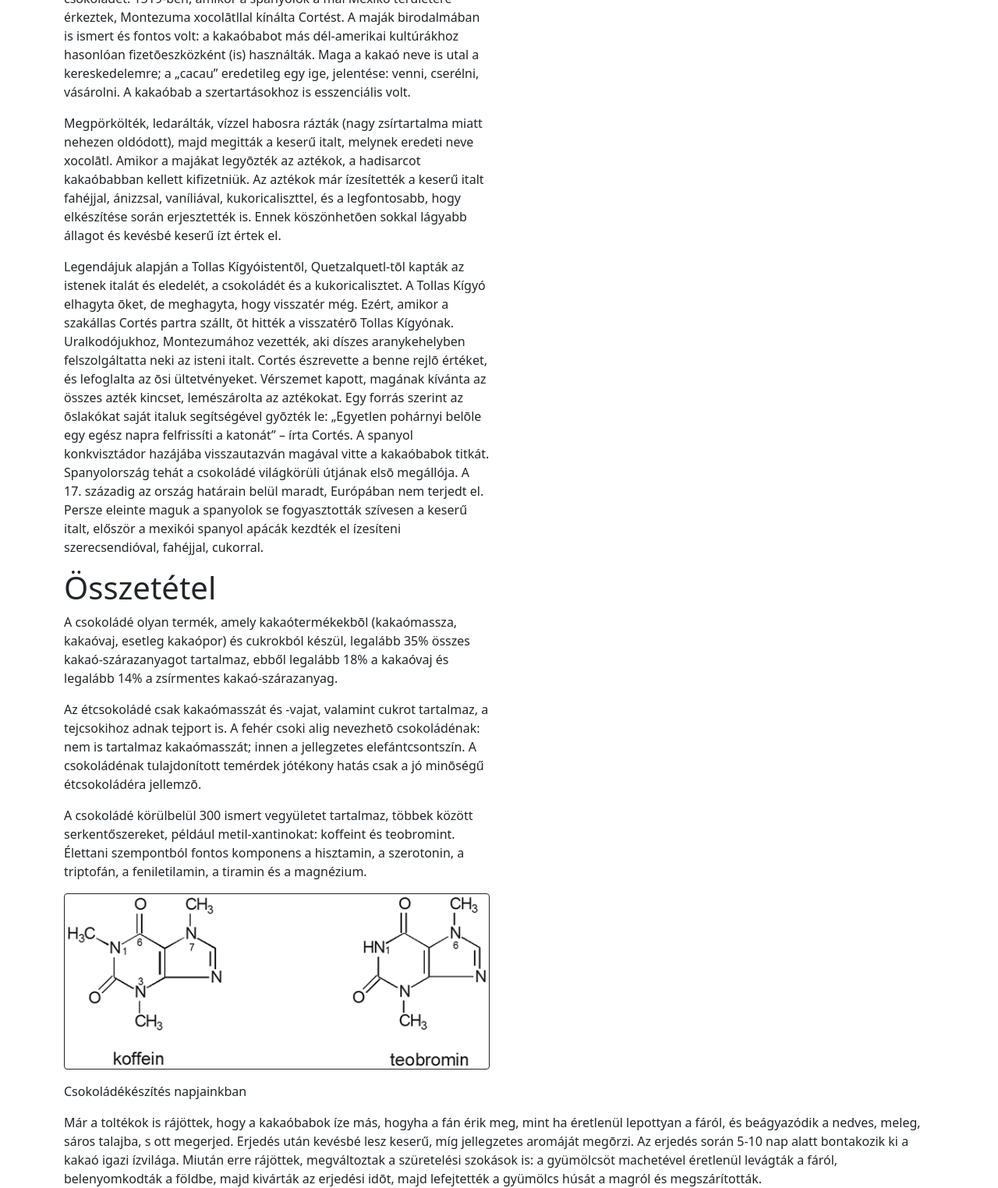
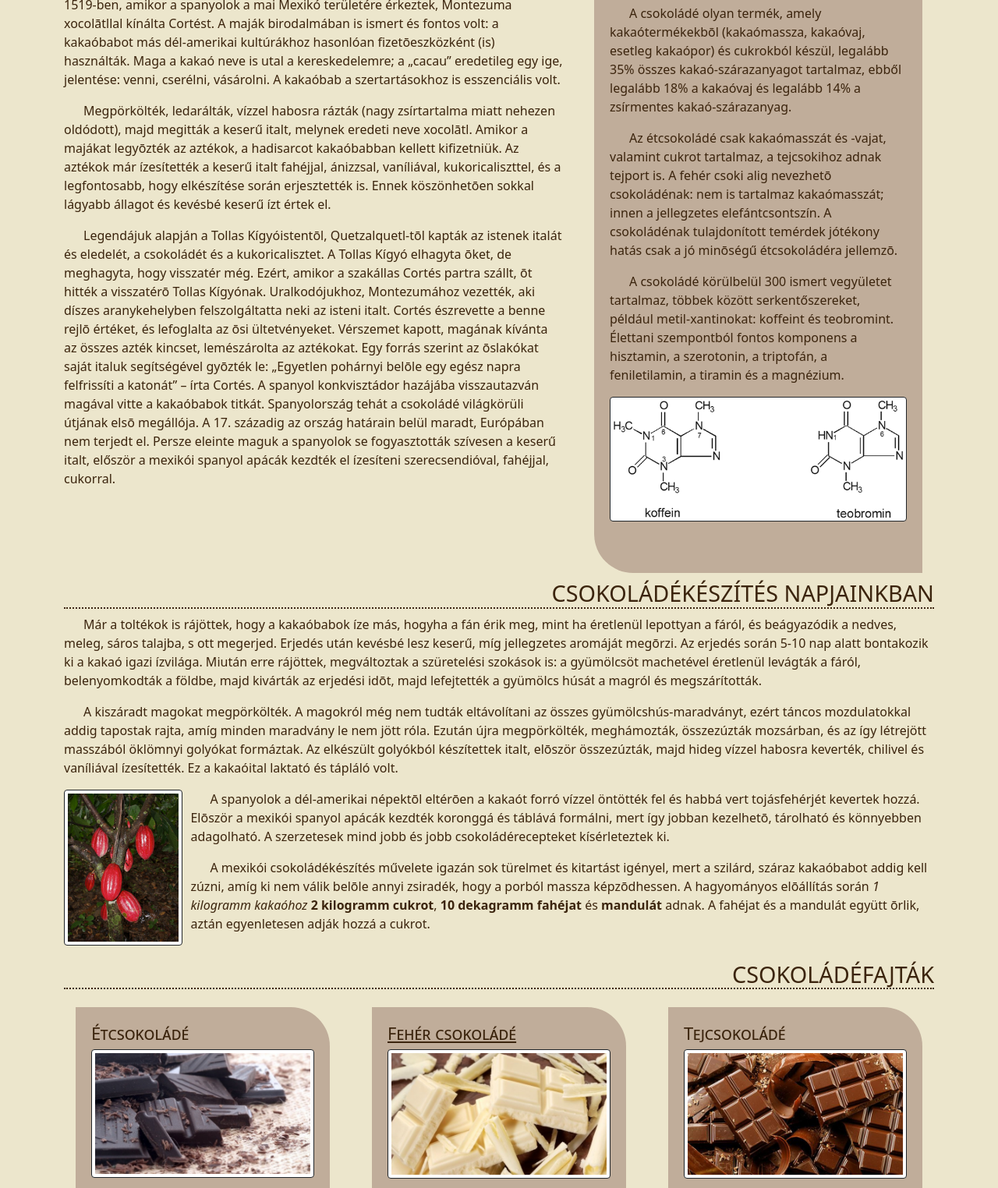
Before and after one commit to darikaze/feladat6, a plain HTML site: page feladat6/index.html in a window 1280 px wide. Shown: the part 611-2135 px from the top of the page at 78% size. Drawn offline with nearby package versions, Linux system fonts and the light colour scheme.

Commit message:
keszallapot

```diff
--- a/feladat6/index.html
+++ b/feladat6/index.html
@@ -1,12 +1,16 @@
 <!DOCTYPE html>
-<html>
+<html lang="hu">
 <head>
+    <meta charset="UTF-8">
     <!-- Szükséges elemek -->
     <meta name="viewport" content="width=device-width, initial-scale=1">
 
     <!-- Bootstrap CSS -->
     <link rel="stylesheet" href="bootstrap/css/bootstrap.min.css">
 
+    <link rel="stylesheet" href="style.css">
+
+    <title>Csokoládé</title>
 </head>
 <body>
     <!-- Fejléc -->
@@ -70,21 +74,20 @@
             </div>
         </nav>
         <!-- Bevezető -->
-        <p>A csokoládé egy kakaóbabból készített édesség. Elterjedten vékony lapokban, bonbonként vagy italként lehet fogyasztani. A szó a csokoládé 16. század óta használt navatl indián nevéhez, a xocolātlhoz{ejtsd: sokolátl} hasonló hangzású névként került a világ legtöbb nyelvébe, a magyarba is. A csokoládé elsősorban az agyra hat pozitívan, például endorfint szabadít fel, ami boldogság érzettel jár. Emellett az agy működését is serkenti, frissen tartja és még a vér- és szívrendszerre is jótékonyan hat. Egy kis csokoládé elfogyasztása megnyugtatja az embert, kellemes hangulatba ringatja.</p>
+        <p id="csokolade2">A csokoládé egy kakaóbabból készített édesség. Elterjedten vékony lapokban, bonbonként vagy italként lehet fogyasztani. A szó a csokoládé 16. század óta használt navatl indián nevéhez, a xocolātlhoz{ejtsd: sokolátl} hasonló hangzású névként került a világ legtöbb nyelvébe, a magyarba is. A csokoládé elsősorban az agyra hat pozitívan, például endorfint szabadít fel, ami boldogság érzettel jár. Emellett az agy működését is serkenti, frissen tartja és még a vér- és szívrendszerre is jótékonyan hat. Egy kis csokoládé elfogyasztása megnyugtatja az embert, kellemes hangulatba ringatja.</p>
         <!-- Története és összetétele -->
+        <div class="row">
+            <div class="col-md-7">
                 <section id="tortenetesosszetetel">
-            <div class="row">
-                <div class="col-12 col-md-6 tortenet">
                             <h1>Története</h1>
                             <p>Amerikában az aztékok már jóval az európai hódítók elōtt is itták a csokoládét. 1519-ben, amikor a spanyolok a mai Mexikó területére érkeztek, Montezuma xocolātllal kínálta Cortést. A maják birodalmában is ismert és fontos volt: a kakaóbabot más dél-amerikai kultúrákhoz hasonlóan fizetōeszközként (is) használták. Maga a kakaó neve is utal a kereskedelemre; a „cacau” eredetileg egy ige, jelentése: venni, cserélni, vásárolni. A kakaóbab a szertartásokhoz is esszenciális volt.</p>
                             <p>Megpörkölték, ledarálták, vízzel habosra rázták (nagy zsírtartalma miatt nehezen oldódott), majd megitták a keserű italt, melynek eredeti neve xocolātl. Amikor a majákat legyōzték az aztékok, a hadisarcot kakaóbabban kellett kifizetniük. Az aztékok már ízesítették a keserű italt fahéjjal, ánizzsal, vaníliával, kukoricaliszttel, és a legfontosabb, hogy elkészítése során erjesztették is. Ennek köszönhetōen sokkal lágyabb állagot és kevésbé keserű ízt értek el.</p>
                             <p>Legendájuk alapján a Tollas Kígyóistentōl, Quetzalquetl-tōl kapták az istenek italát és eledelét, a csokoládét és a kukoricalisztet. A Tollas Kígyó elhagyta ōket, de meghagyta, hogy visszatér még. Ezért, amikor a szakállas Cortés partra szállt, ōt hitték a visszatérō Tollas Kígyónak. Uralkodójukhoz, Montezumához vezették, aki díszes aranykehelyben felszolgáltatta neki az isteni italt. Cortés észrevette a benne rejlō értéket, és lefoglalta az ōsi ültetvényeket. Vérszemet kapott, magának kívánta az összes azték kincset, lemészárolta az aztékokat. Egy forrás szerint az ōslakókat saját italuk segítségével gyōzték le: „Egyetlen pohárnyi belōle egy egész napra felfrissíti a katonát” – írta Cortés. A spanyol konkvisztádor hazájába visszautazván magával vitte a kakaóbabok titkát. Spanyolország tehát a csokoládé világkörüli útjának elsō megállója. A 17. századig az ország határain belül maradt, Európában nem terjedt el. Persze eleinte maguk a spanyolok se fogyasztották szívesen a keserű italt, először a mexikói spanyol apácák kezdték el ízesíteni szerecsendióval, fahéjjal, cukorral.</p>
+                </section>
             </div>
-            </div>
-        </section>
-        <section id="tortenetesosszetetel">
-            <div class="row">
-                <div class="col-12 col-md-6 doboz">
+            <div class="col-md-5">
+                <section id="tortenetesosszetetel" class="doboz">
+
                             <h1>Összetétel</h1>
                             <p>A csokoládé olyan termék, amely kakaótermékekbōl (kakaómassza, kakaóvaj, esetleg kakaópor) és cukrokból készül, legalább 35% összes kakaó-szárazanyagot tartalmaz, ebből legalább 18% a kakaóvaj és legalább 14% a zsírmentes kakaó-szárazanyag.</p>
                             <p>Az étcsokoládé csak kakaómasszát és -vajat, valamint cukrot tartalmaz, a tejcsokihoz adnak tejport is. A fehér csoki alig nevezhetō csokoládénak: nem is tartalmaz kakaómasszát; innen a jellegzetes elefántcsontszín. A csokoládénak tulajdonított temérdek jótékony hatás csak a jó minōségű étcsokoládéra jellemzō.</p>
@@ -92,21 +95,22 @@
                             <figure>
                                 <img src="img/osszetetel.png" alt="osszetetel" title="Összetétel" class="img-thumbnail border border-dark">
                             </figure>
+                </section>
             </div>
         </div>
-        </section>
+        <br>
         <!-- Készítése -->
-        <section>
+        <section id="keszitese">
             <div class="row">
                 <div class="col-12 col-md-12">
-                    <p>Csokoládékészítés napjainkban</p>
+                    <h1>Csokoládékészítés napjainkban</h1>
                     <p>Már a toltékok is rájöttek, hogy a kakaóbabok íze más, hogyha a fán érik meg, mint ha éretlenül lepottyan a fáról, és beágyazódik a nedves, meleg, sáros talajba, s ott megerjed. Erjedés után kevésbé lesz keserű, míg jellegzetes aromáját megōrzi. Az erjedés során 5-10 nap alatt bontakozik ki a kakaó igazi ízvilága. Miután erre rájöttek, megváltoztak a szüretelési szokások is: a gyümölcsöt machetével éretlenül levágták a fáról, belenyomkodták a földbe, majd kivárták az erjedési idōt, majd lefejtették a gyümölcs húsát a magról és megszárították.</p>
                     <p>A kiszáradt magokat megpörkölték. A magokról még nem tudták eltávolítani az összes gyümölcshús-maradványt, ezért táncos mozdulatokkal addig tapostak rajta, amíg minden maradvány le nem jött róla. Ezután újra megpörkölték, meghámozták, összezúzták mozsárban, és az így létrejött masszából öklömnyi golyókat formáztak. Az elkészült golyókból készítettek italt, elōször összezúzták, majd hideg vízzel habosra keverték, chilivel és vaníliával ízesítették. Ez a kakaóital laktató és tápláló volt.</p>
                     <figure>
-                        <img src="img/csokifa.jpg" id="csokifa" alt="csokifa" title="Csoki fa" class="img-thumbnail border border-dark">
+                        <img src="img/csokifa.jpg" id="fa2" alt="csokifa" title="Csoki fa" class="img-thumbnail border border-dark">
                     </figure>
                     <p>A spanyolok a dél-amerikai népektōl eltérōen a kakaót forró vízzel öntötték fel és habbá vert tojásfehérjét kevertek hozzá. Elōször a mexikói spanyol apácák kezdték koronggá és táblává formálni, mert így jobban kezelhetō, tárolható és könnyebben adagolható. A szerzetesek mind jobb és jobb csokoládérecepteket kísérleteztek ki.</p>
-                    <p>A mexikói csokoládékészítés művelete igazán sok türelmet és kitartást igényel, mert a szilárd, száraz kakaóbabot addig kell zúzni, amíg ki nem válik belōle annyi zsiradék, hogy a porból massza képzōdhessen. A hagyományos elōállítás során 1 kilogramm kakaóhoz <strong>2 kilogramm cukrot</strong>, <strong>10 dekagramm fahéjat</strong> és <strong>mandulát</strong> adnak. A fahéjat és a mandulát együtt ōrlik, aztán egyenletesen adják hozzá a cukrot.</p>
+                    <p>A mexikói csokoládékészítés művelete igazán sok türelmet és kitartást igényel, mert a szilárd, száraz kakaóbabot addig kell zúzni, amíg ki nem válik belōle annyi zsiradék, hogy a porból massza képzōdhessen. A hagyományos elōállítás során <span>1 kilogramm kakaóhoz</span> <strong>2 kilogramm cukrot</strong>, <strong>10 dekagramm fahéjat</strong> és <strong>mandulát</strong> adnak. A fahéjat és a mandulát együtt ōrlik, aztán egyenletesen adják hozzá a cukrot.</p>
                 </div>
             </div>
         </section>
@@ -125,7 +129,7 @@
                 </div>
                 <div class="col-sm-12 col-xl-4 alulra">
                     <div class="doboz">
-                        <h2>Fehér csokoládé</h2>
+                        <a href="https://hu.wikipedia.org/wiki/Feh%C3%A9r_csokol%C3%A1d%C3%A9" target="_blank"><h2>Fehér csokoládé</h2></a>
                         <figure>
                             <img src="img/fehercsokolade.jpg" alt="Fehér csokoládé" title="Fehér csokoládé" class="img-thumbnail border border-dark">
                         </figure>
@@ -136,7 +140,7 @@
                     <div class="doboz">
                         <h2>Tejcsokoládé</h2>
                         <figure>
-
+                            <img src="img/tejcsokolade.jpg" alt="tejcsokoládé" title="tejcsokoládé" class="img-thumbnail border border-dark">
                         </figure>
                         <p>A tejcsokoládé kakaótartalma legalább 25%, tejport minimum 14%-ban tartalmaz, ezen kívül kakaóvajat és cukrot is. A tejcsokoládé születése Henri Nestlének köszönhetō, aki rájött, hogyan lehet a tejet sűríteni, így megvalósulhatott a régóta kísérletezett tejcsokoládé. A legnagyobb mennyiségben fogyasztott tejcsokoládé mutatja meg egy ország ízlését csokoládé fronton.</p>
                     </div>
@@ -152,7 +156,7 @@
                 </div>
                 <div class="col-sm-12 col-xl-8 alulra text-center">
                     <div class="doboz">
-                        <table class="table">
+                        <table class="table table-light table-striped">
                             <caption><h2>Ásványianyag-tartalom 100 grammban</h2></caption>
                             <tr>
                                 <th>Ásványi anyag</th>
@@ -194,6 +198,11 @@
                                 <td>3,9 mg</td>
                                 <td>0,3 mg</td>
                             </tr>
+                            <tr>
+                                <td>Cink</td>
+                                <td>6,9 mg</td>
+                                <td>0,2 mg</td>
+                            </tr>
                         </table>
                     </div>
                 </div>
--- a/feladat6/style.css
+++ b/feladat6/style.css
@@ -90,3 +90,26 @@ span
     user-select: none;
     touch-action: manipulation;
 }
+footer{
+    text-align: center;
+    font-size: 30px;
+    margin: 15px;
+}
+#fa2{
+    max-height: 200px;
+    max-width: 200px;
+    margin: 0px;
+    margin-right: 10px;
+    margin-bottom: 20px;
+    float: left;
+}
+h1{
+    font-size: 180%;
+    text-align: right;
+    text-transform: uppercase;
+    border-bottom: 2px dotted rgb(59, 36, 13);
+}
+#csokolade2{
+    text-align: justify;
+    font-style: italic;
+}
```
Also changed, not shown: feladat6/indexvalidalas.png (added), feladat6/stylevalidalas.png (added). Lines whose indentation alone changed are shown as unchanged.
